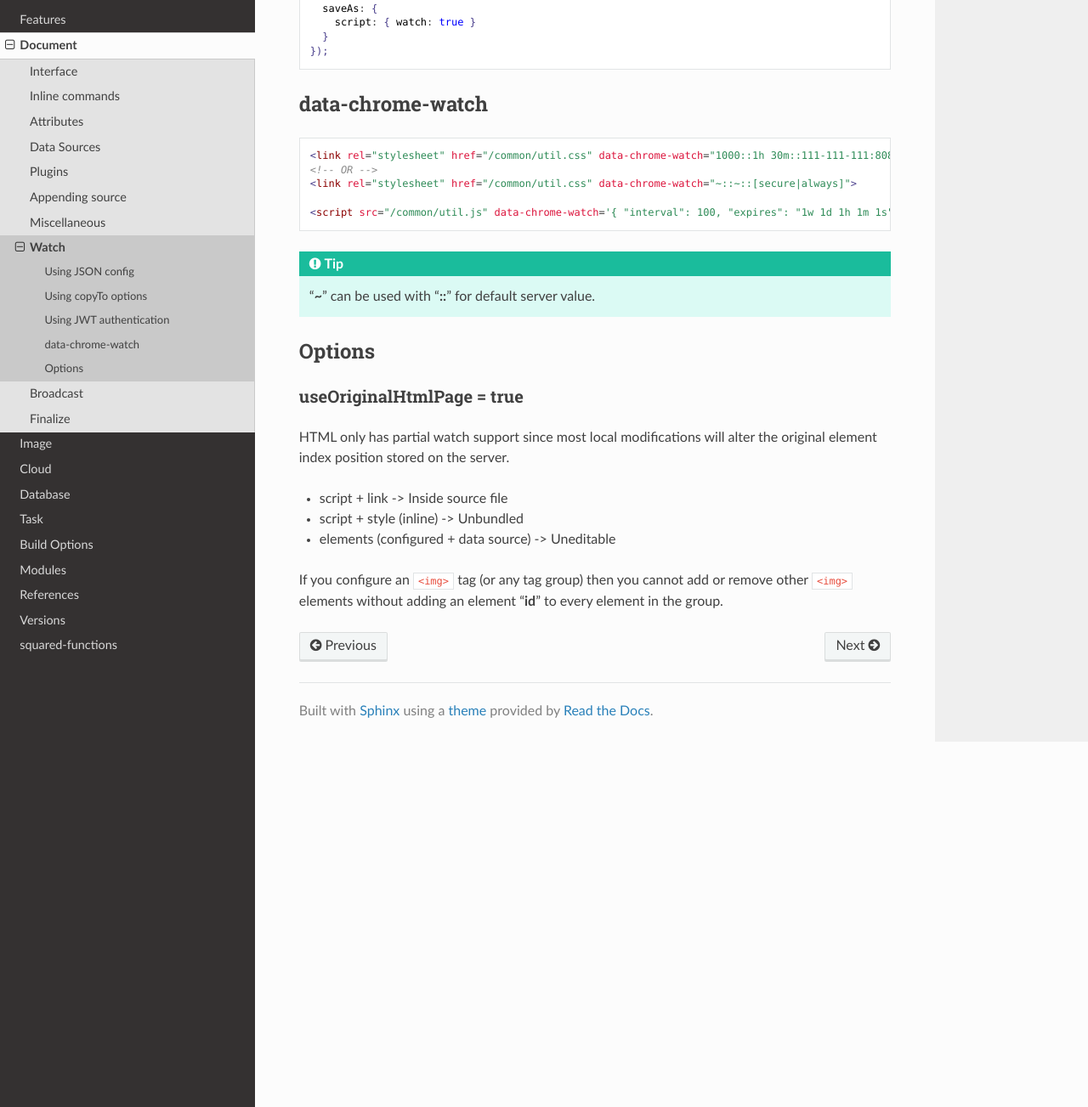
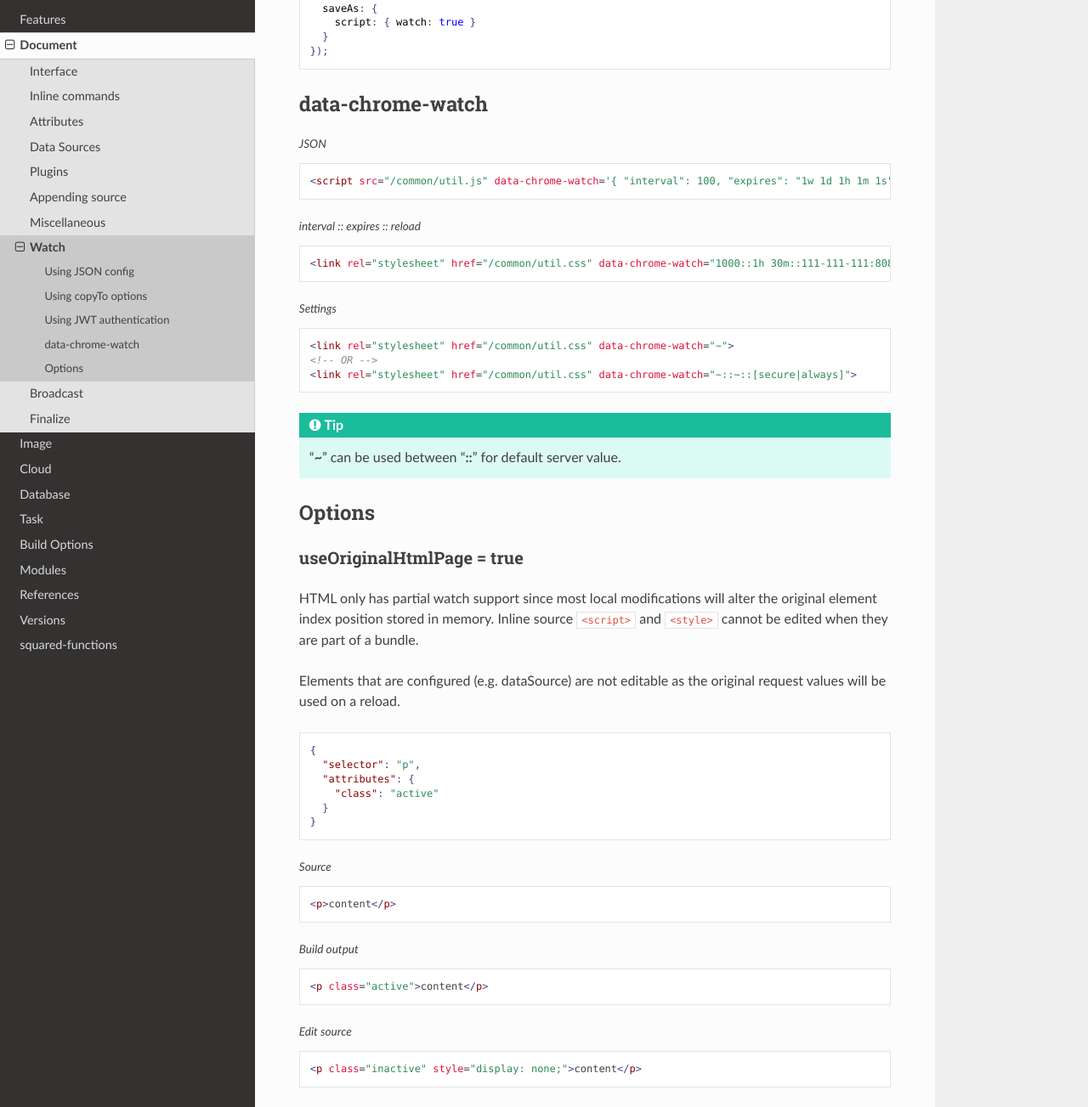
Before and after one commit to anpham6/chrome-docs, a Sphinx documentation site: the page built from source/document/watch.rst, in a window 1280 px wide and 1400 px high, scrolled down 1545 px, cut to the strip 97-1400 px from the top of the window. Shown: the whole strip at 85% size. Built offline with Sphinx 7.4.7 and the Read the Docs theme 2.0.0, drawn with Linux system fonts in a browser that asks for light colours; some of the changed text lies outside the part shown.

Commit message:
Document: Watch section example for HTML was updated.

```diff
--- a/source/document/broadcast.rst
+++ b/source/document/broadcast.rst
@@ -6,8 +6,6 @@
 
 Interface
 =========
-
-- `Encoding <https://nodejs.org/api/buffer.html#buffers-and-character-encodings>`_
 
 .. code-block:: typescript
 
--- a/source/document/watch.rst
+++ b/source/document/watch.rst
@@ -95,14 +95,23 @@ data-chrome-watch
 =================
 
 .. code-block:: html
+  :caption: JSON
+
+  <script src="/common/util.js" data-chrome-watch='{ "interval": 100, "expires": "1w 1d 1h 1m 1s", "reload": { "port": 443, "secure": true } }'></script>
+
+.. code-block:: html
+  :caption: interval `::` expires `::` reload
 
   <link rel="stylesheet" href="/common/util.css" data-chrome-watch="1000::1h 30m::111-111-111:8080[module|secure|always]">
+
+.. code-block:: html
+  :caption: Settings
+
+  <link rel="stylesheet" href="/common/util.css" data-chrome-watch="~">
   <!-- OR -->
   <link rel="stylesheet" href="/common/util.css" data-chrome-watch="~::~::[secure|always]">
 
-  <script src="/common/util.js" data-chrome-watch='{ "interval": 100, "expires": "1w 1d 1h 1m 1s", "reload": { "port": 443, "secure": true } }'></script>
-
-.. tip:: "**~**" can be used with "**::**" for default server value.
+.. tip:: "**~**" can be used between "**::**" for default server value.
 
 Options
 =======
@@ -110,10 +119,37 @@ Options
 useOriginalHtmlPage = true
 --------------------------
 
-HTML only has partial watch support since most local modifications will alter the original element index position stored on the server.
+HTML only has partial watch support since most local modifications will alter the original element index position stored in memory. Inline source ``<script>`` and ``<style>`` cannot be edited when they are part of a bundle.
 
-- script + link -> Inside source file
-- script + style (inline) -> Unbundled
-- elements (configured + data source) -> Uneditable
+Elements that are configured (e.g. dataSource) are not editable as the original request values will be used on a reload.
 
-If you configure an ``<img>`` tag (or any tag group) then you cannot add or remove other ``<img>`` elements without adding an element "**id**" to every element in the group.
+::
+
+  {
+    "selector": "p",
+    "attributes": {
+      "class": "active"
+    }
+  }
+
+.. code-block:: html
+  :caption: Source
+
+  <p>content</p>
+
+.. code-block:: html
+  :caption: Build output
+
+  <p class="active">content</p>
+
+.. code-block:: html
+  :caption: Edit source
+
+  <p class="inactive" style="display: none;">content</p>
+
+.. code-block:: html
+  :caption: Watch output
+
+  <p class="active" style="display: none;">content</p>
+
+.. attention:: If you configure an ``<img>`` tag (or any tag group) then you cannot add or remove other ``<img>`` elements without adding an element "**id**" to every element in the group.
```
